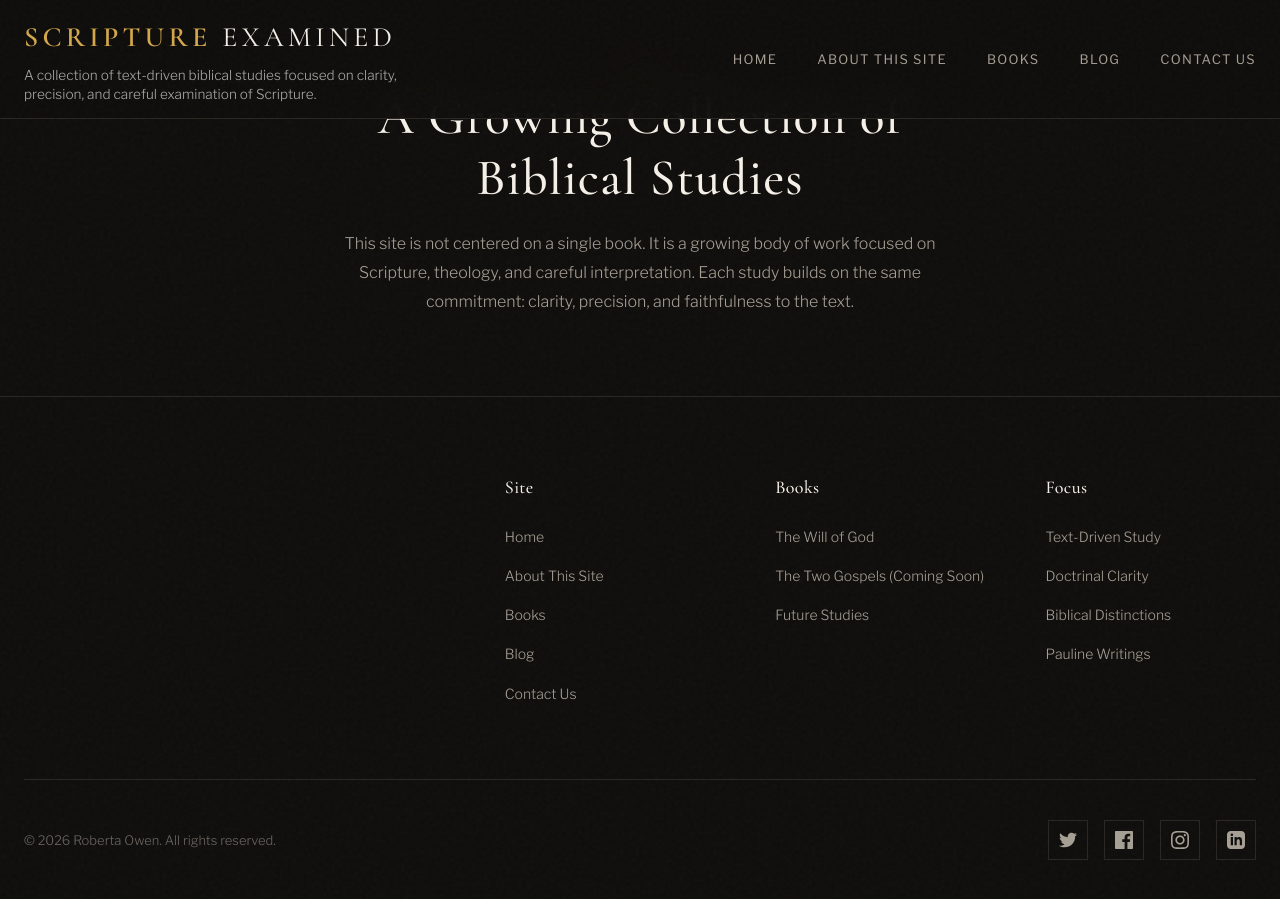
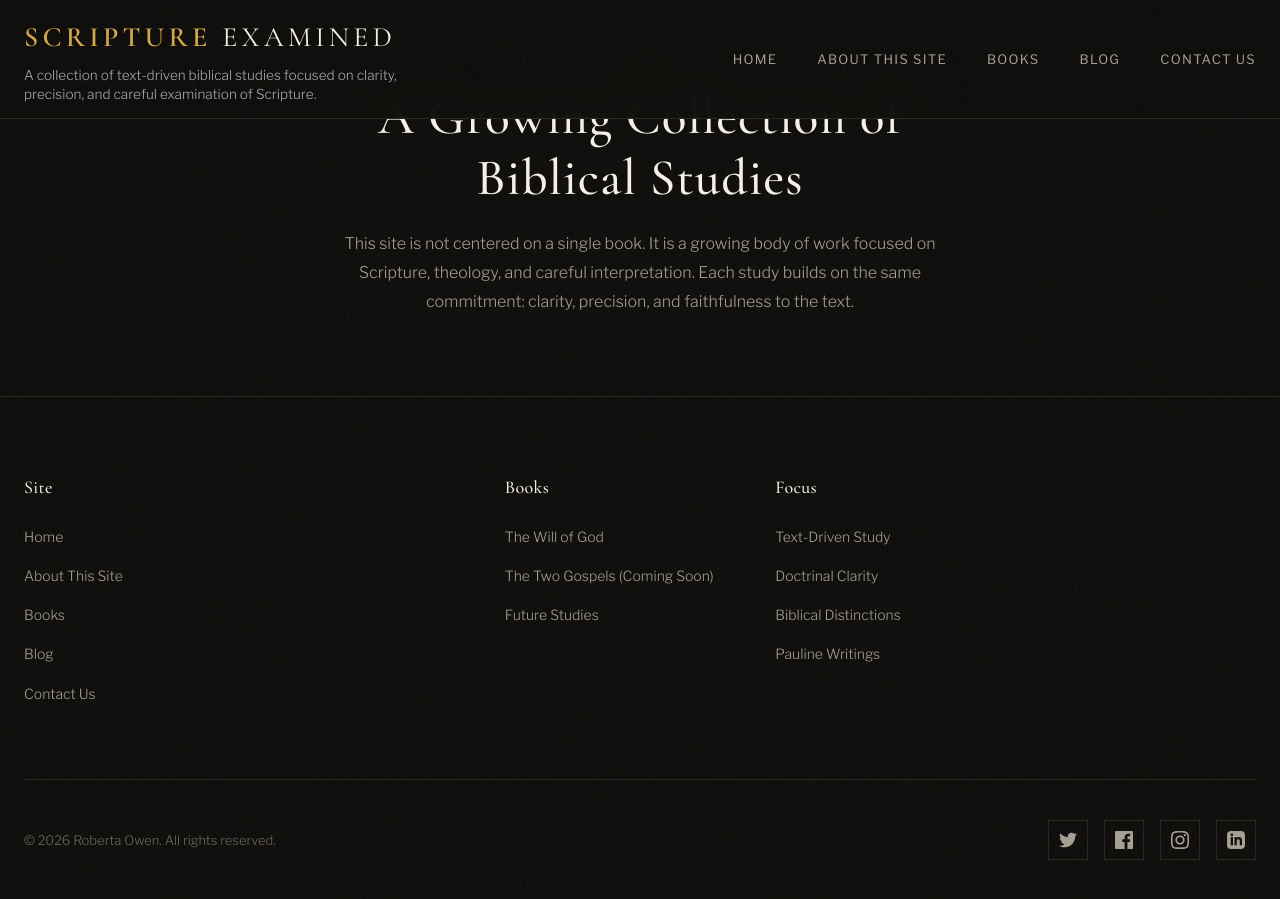
Before and after one commit to ScriptureExamined/PaulineEpistles, a Jekyll site: the page built from index.html, in a window 1280 px wide and 900 px high, scrolled down 1724 px. Built offline with Jekyll 4.4.1, drawn with Linux system fonts in a browser that asks for light colours.

Commit message:
Update default.html

```diff
--- a/_layouts/default.html
+++ b/_layouts/default.html
@@ -103,15 +103,15 @@ layout: none
     <footer class="footer">
       <div class="container">
         <div class="footer-grid">
-          <div class="footer-brand">
-            <!--<a href="{{ '/' | relative_url }}" class="logo">
+          <!--<div class="footer-brand">
+            <a href="{{ '/' | relative_url }}" class="logo">
               Scripture <span>Examined</span></a
             >
             <p>
               A collection of text-driven biblical studies focused on clarity,
               precision, and careful examination of Scripture.
-            </p>-->
-          </div>
+            </p>
+          </div>-->
 
           <div class="footer-col">
             <h4 class="footer-title">Site</h4>
```
